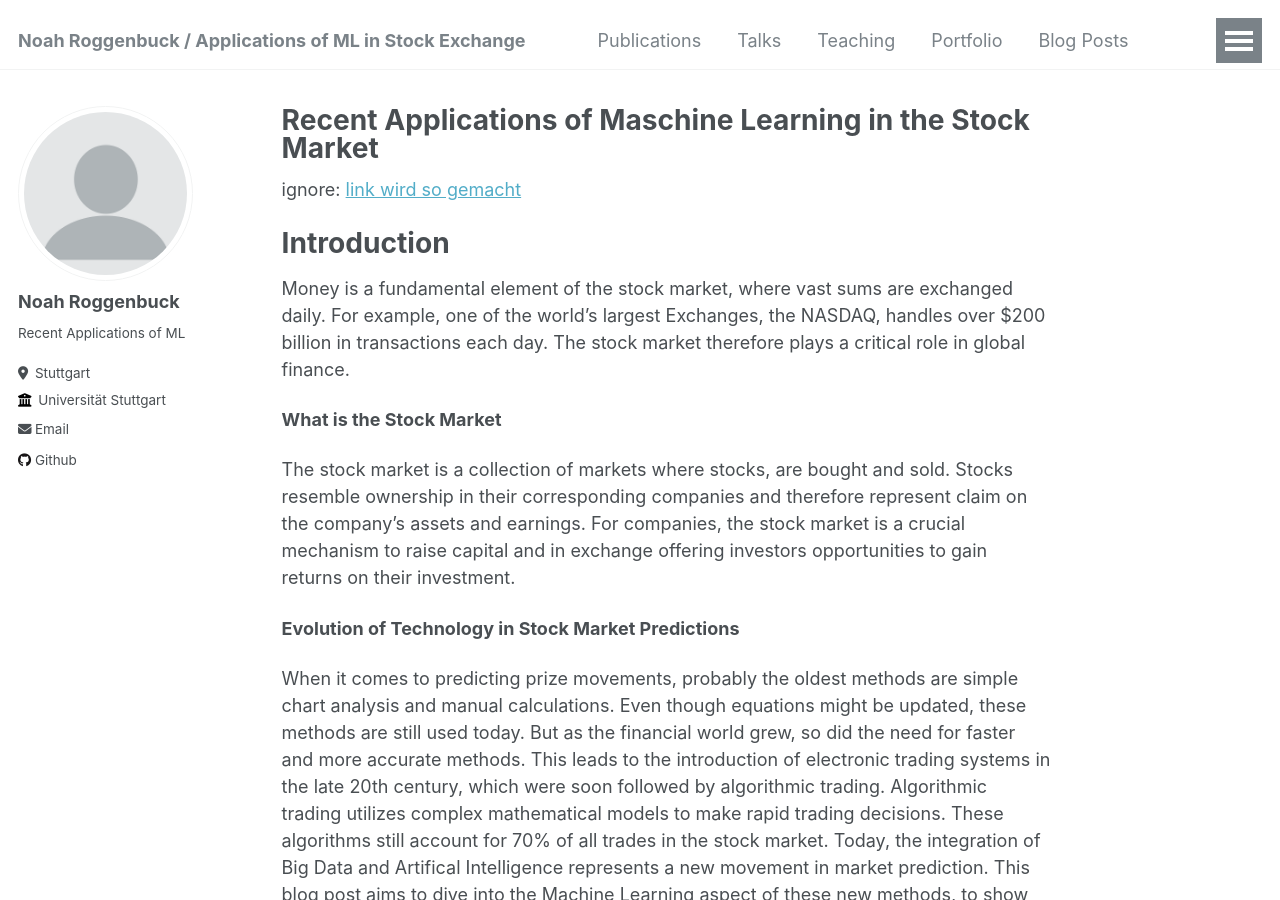
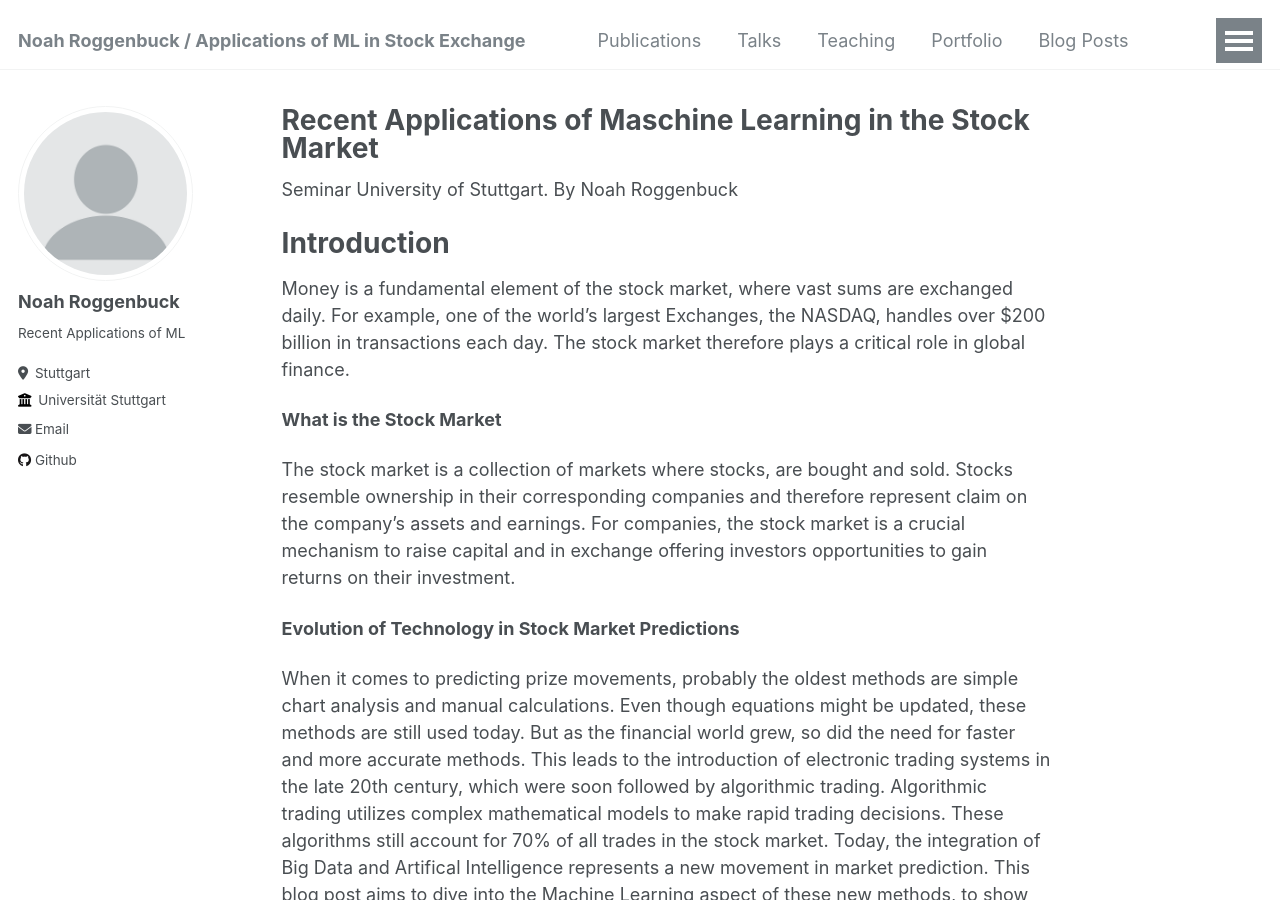
Before and after one commit to noahrog02/noahrog02.github.io, a Jekyll site: the page built from _pages/about.md, in a window 1280 px wide and 900 px high. Built offline with Jekyll 4.4.1, drawn with Linux system fonts in a browser that asks for light colours.

Commit message:
Update about.md

```diff
--- a/_pages/about.md
+++ b/_pages/about.md
@@ -7,7 +7,7 @@ redirect_from:
   - /about.html
 ---
 
-ignore: [link wird so gemacht](https://google.com)
+Seminar University of Stuttgart. By Noah Roggenbuck
 
 Introduction
 ======
```
